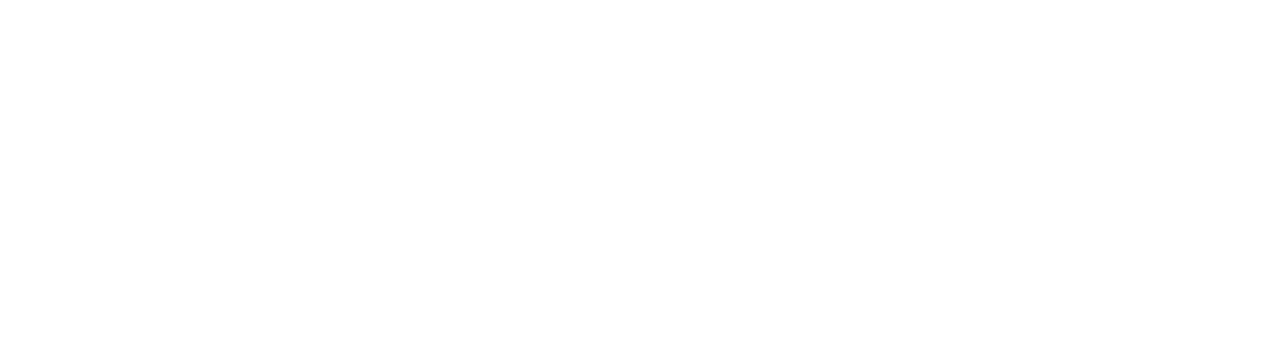
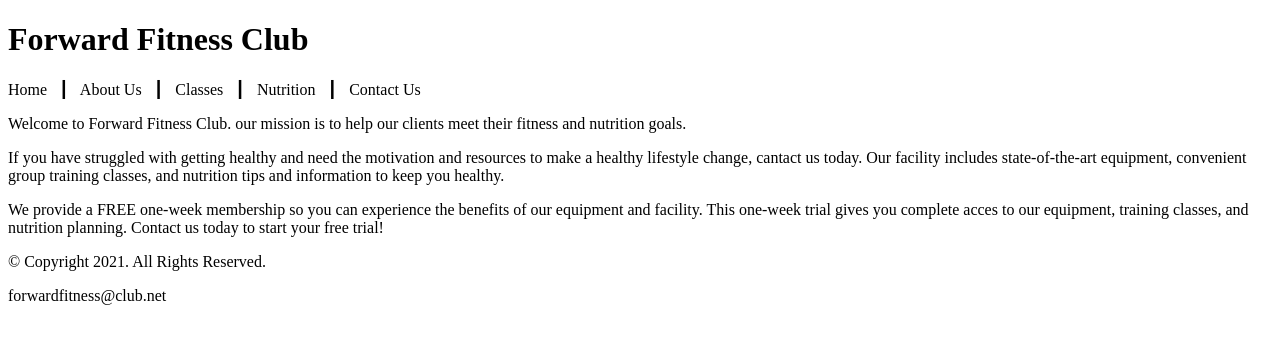
Before and after one commit to 144Sp24/ch2notes-Demi22082000, a plain HTML site: page index.html in a window 1280 px wide. Drawn offline with Linux system fonts and the light colour scheme.

Commit message:
adding template and index

```diff
--- a/index.html
+++ b/index.html
@@ -1,13 +1,53 @@
 <!DOCTYPE html>
+<!-- This website template was created by: Demi van Run-->
 <html lang="en">
 
 <head>
-  <title></title>
+  <title>Forward Fitness Club</title>
   <meta charset="utf-8">
 </head>
 
 <body>
 
+  <!-- Use the header area for the website name or logo-->
+  <header>
+    <h1>Forward Fitness Club</h1>
+  </header>
+
+  <!-- Use the nav area to add hyperlinks to other pages within the website-->
+  <nav>
+
+    <p>Home &nbsp; &#9475; &nbsp;
+      About Us &nbsp; &#9475; &nbsp;
+      Classes &nbsp; &#9475; &nbsp;
+      Nutrition &nbsp; &#9475; &nbsp;
+      Contact Us
+    </p>
+  </nav>
+
+  <!-- Use the main area to add the main content of the webpage-->
+  <main>
+
+    <p>Welcome to Forward Fitness Club. our mission is to help our clients meet their fitness and nutrition goals.</p>
+
+    <p>If you have struggled with getting healthy and need the motivation and resources to make a healthy lifestyle
+      change, cantact us today. Our facility includes state-of-the-art equipment, convenient group training classes, and
+      nutrition tips and information to keep you healthy.</p>
+
+    <p>We provide a FREE one-week membership so you can experience the benefits of our equipment and facility. This
+      one-week trial gives you complete acces to our equipment, training classes, and nutrition planning. Contact us
+      today to start your free trial!</p>
+
+
+
+  </main>
+
+  <!-- Use the footer area to add webpage footer content-->
+  <footer>
+    <p>&copy; Copyright 2021. All Rights Reserved.</p>
+    <p>forwardfitness@club.net</p>
+  </footer>
+
 </body>
 
 </html>
```
Also changed, not shown: Template.html (added, +41 -0 lines).
